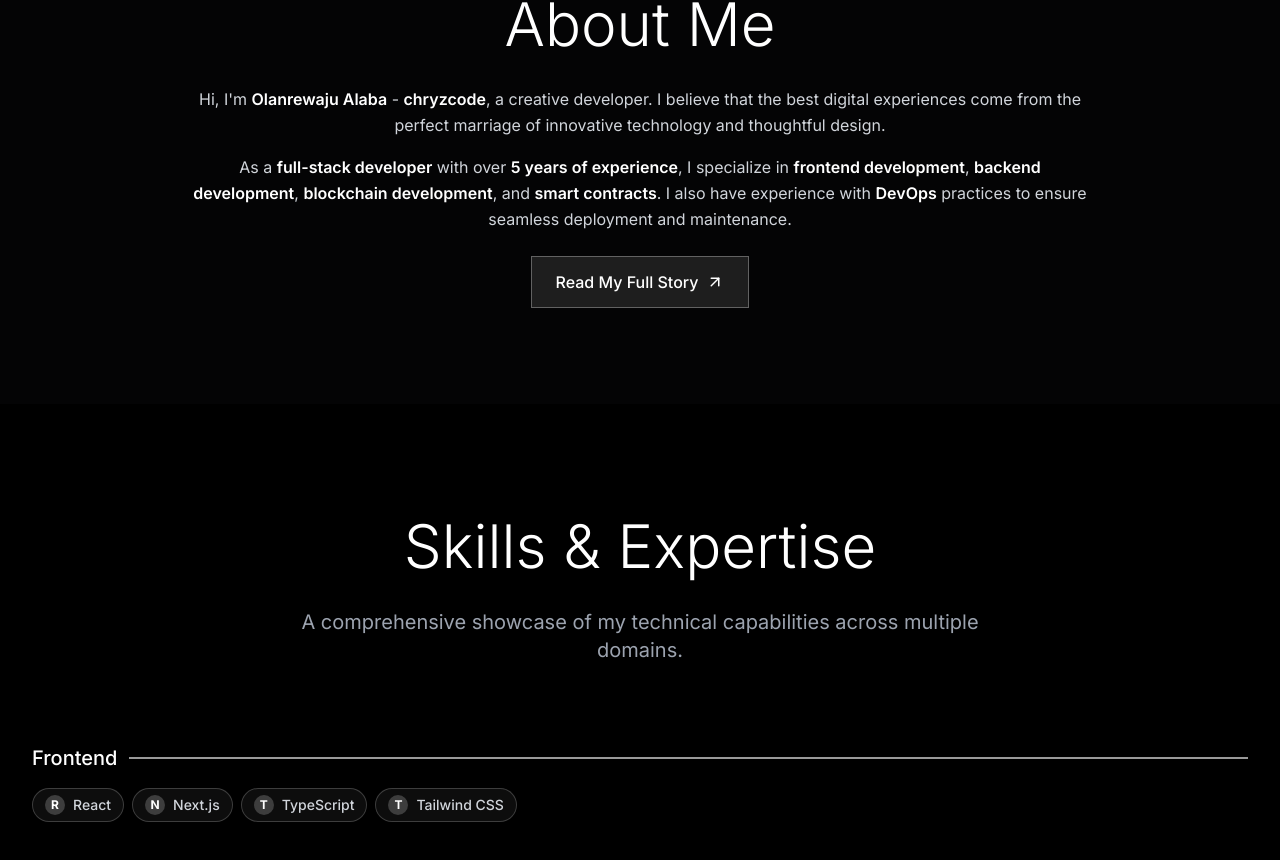
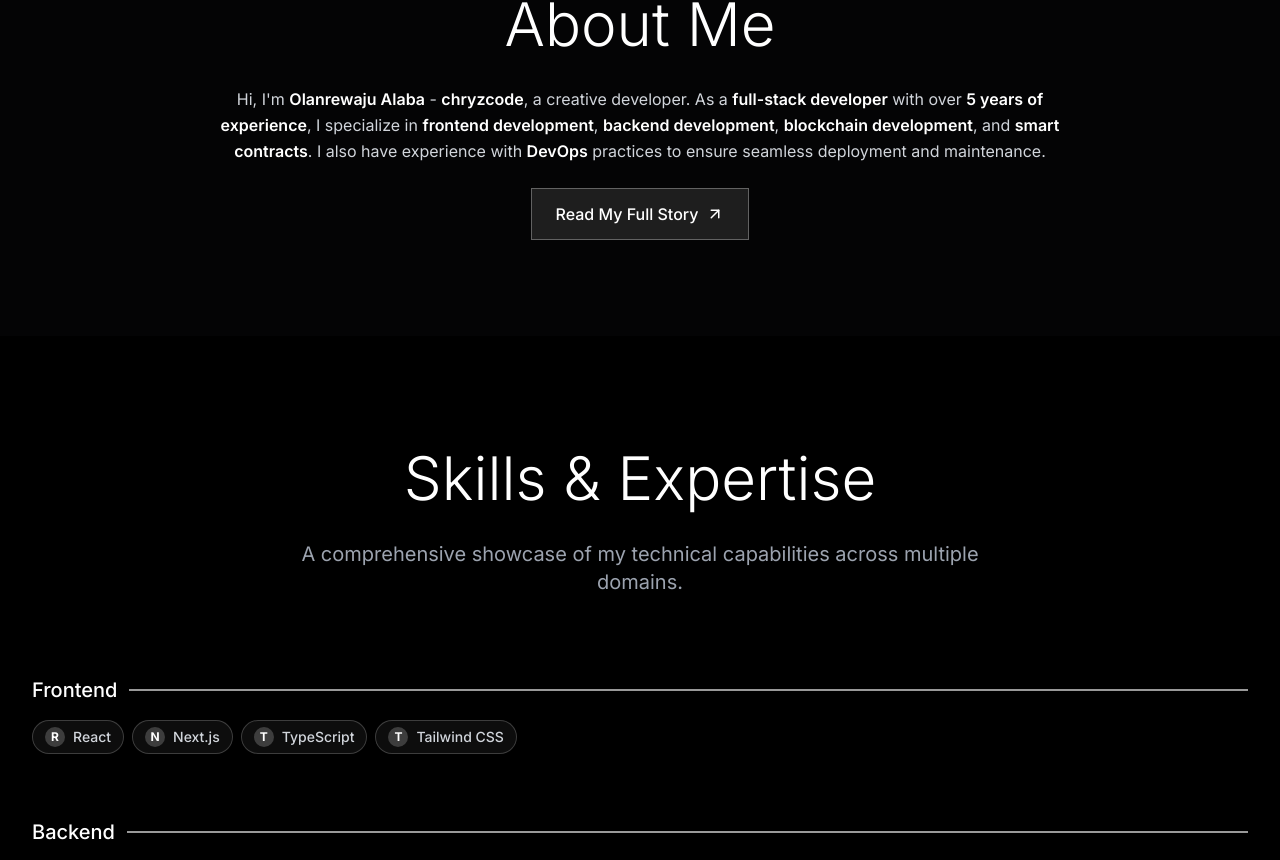
Before and after one commit to chryzcode/chryzcode-portfolio, a Next.js app: page / in a window 1280 px wide. Shown: the part 918-1778 px from the top of the page. Built offline with nearby package versions, Linux system fonts and the light colour scheme.

Commit message:
Refactor introduction in page.tsx to streamline personal description. Removed redundant text for a more concise presentation of skills and experience as a full-stack developer.

```diff
--- a/src/app/page.tsx
+++ b/src/app/page.tsx
@@ -1008,9 +1008,7 @@ export default function Home() {
           <div className="max-w-4xl mx-auto">
             <div className="space-y-4 text-gray-300 leading-relaxed text-center">
               <p>
-                Hi, I'm <span className="text-white font-semibold">Olanrewaju Alaba</span> -  <span className="text-white font-semibold">chryzcode</span>, a creative developer. I believe that the best digital experiences come from the perfect marriage of innovative technology and thoughtful design.
-              </p>
-              <p>
+                Hi, I'm <span className="text-white font-semibold">Olanrewaju Alaba</span> -  <span className="text-white font-semibold">chryzcode</span>, a creative developer.
                 As a <span className="text-white font-semibold">full-stack developer</span> with over <span className="text-white font-semibold">5 years of experience</span>, I specialize in <span className="text-white font-semibold">frontend development</span>, <span className="text-white font-semibold">backend development</span>, <span className="text-white font-semibold">blockchain development</span>, and <span className="text-white font-semibold">smart contracts</span>. I also have experience with <span className="text-white font-semibold">DevOps</span> practices to ensure seamless deployment and maintenance.
               </p>
 
```
